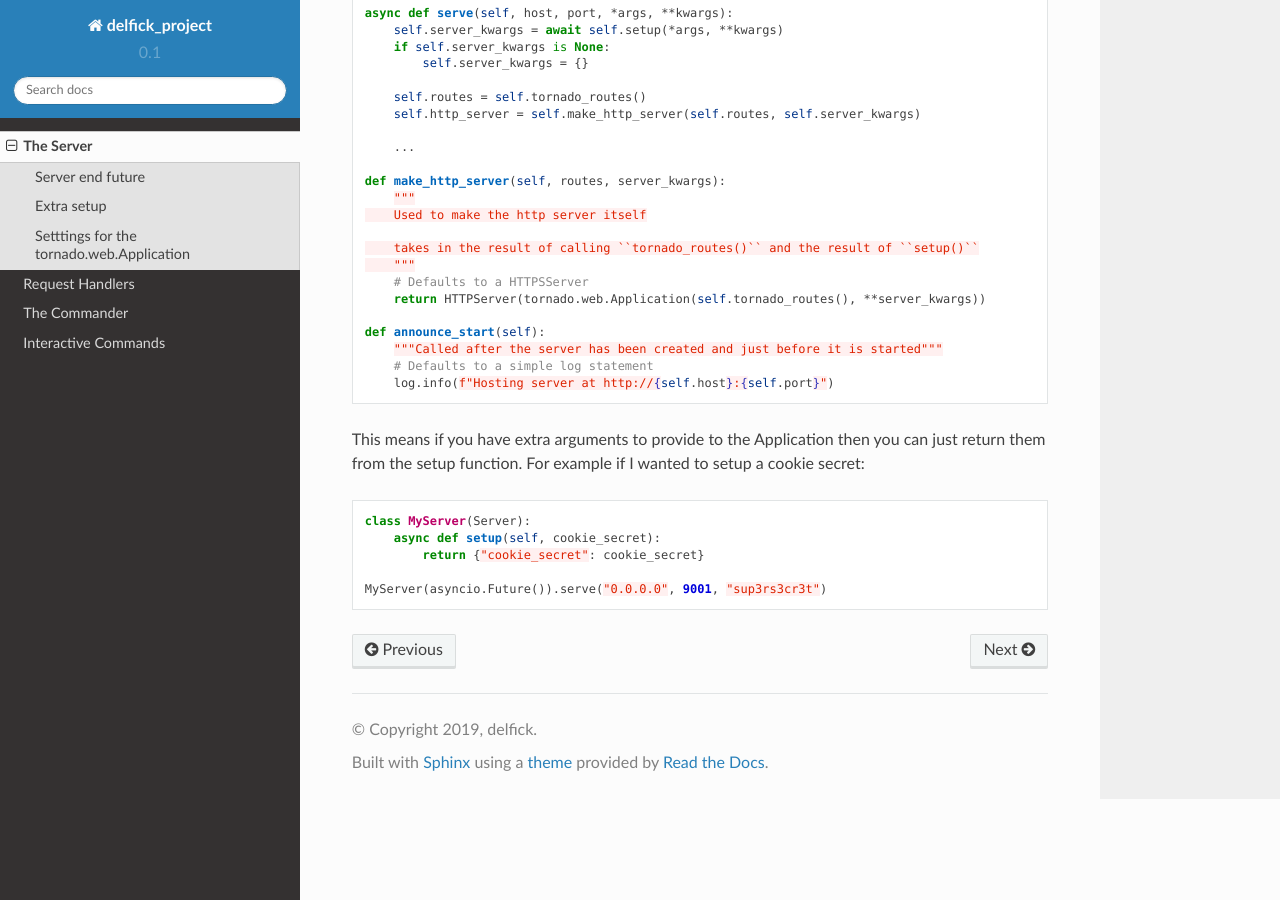
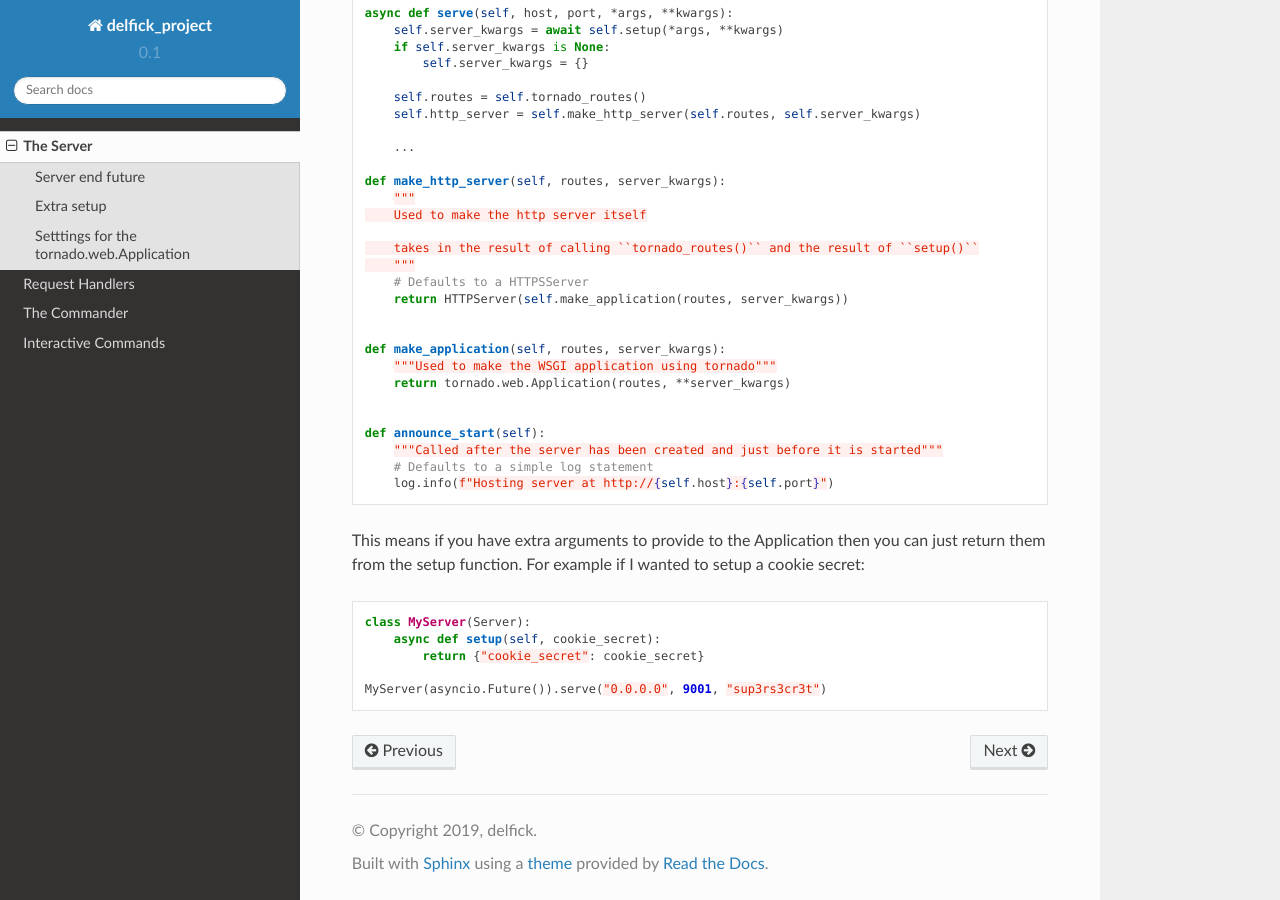
Before and after one commit to delfick/whirlwind, a Sphinx documentation site: the page built from docs/api/server.rst, in a window 1280 px wide and 900 px high, scrolled down 2293 px. Built offline with Sphinx 7.4.7 and the Read the Docs theme 2.0.0, drawn with Linux system fonts in a browser that asks for light colours.

Commit message:
[server] adding self.make_application

```diff
--- a/README.rst
+++ b/README.rst
@@ -5,6 +5,11 @@ A wrapper around the tornado web server.
 
 Changlog
 --------
+
+.. _release-0-12-0:
+
+0.12.0 - TBD
+    * Add a new ``make_application`` hook to the Server for changing the WSGI app
 
 .. _release-0-11-0:
 
--- a/docs/api/server.rst
+++ b/docs/api/server.rst
@@ -135,7 +135,13 @@ We create the web server by saying:
         takes in the result of calling ``tornado_routes()`` and the result of ``setup()``
         """
         # Defaults to a HTTPSServer
-        return HTTPServer(tornado.web.Application(self.tornado_routes(), **server_kwargs))
+        return HTTPServer(self.make_application(routes, server_kwargs))
+
+
+    def make_application(self, routes, server_kwargs):
+        """Used to make the WSGI application using tornado"""
+        return tornado.web.Application(routes, **server_kwargs)
+
 
     def announce_start(self):
         """Called after the server has been created and just before it is started"""
```
Also changed, not shown: 1 other file.
